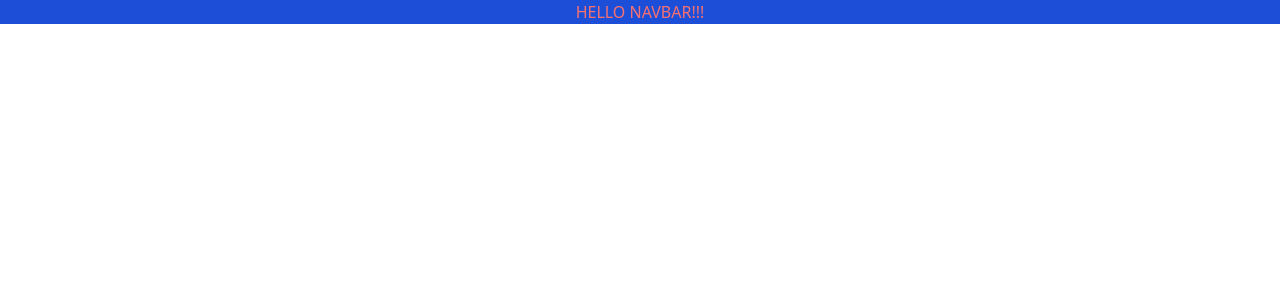
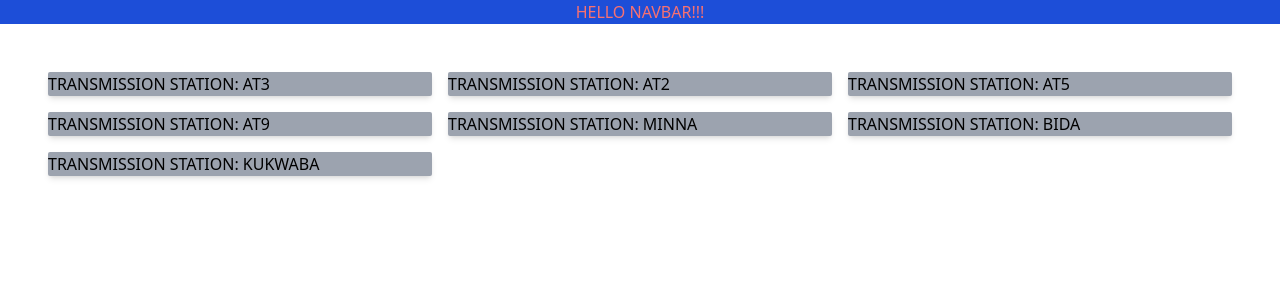
Before and after one commit to Pinnoche/Data-Tracker, a React (Create React App) app: page /disco/aedc/ts in a window 1280 px wide. Before the commit this address had no page. Shown: the top 300 px of the page. Built offline with nearby package versions, Linux system fonts and the light colour scheme; data requests are answered from the project's data file.

Commit message:
rearrangement

```diff
--- a/src/App.js
+++ b/src/App.js
@@ -2,6 +2,7 @@ import { BrowserRouter as Router, Route, Routes } from 'react-router-dom';
 import NavBar from './components/NavBar';
 import Home from './pages/Home';
 import AEDC from './pages/disco/AEDC';
+import TS from './pages/disco/TS';
 function App() {
   return (
     <Router>
@@ -12,6 +13,7 @@ function App() {
         <Routes>
             <Route path="/" element={<Home />} />
             <Route path='/disco/aedc' element={<AEDC />} />
+            <Route path='/disco/aedc/ts' element={<TS />} />
         </Routes>
 
     </Router>
--- a/src/components/Feeder.jsx
+++ b/src/components/Feeder.jsx
@@ -1,14 +1,35 @@
+import { useState } from "react";
+function Feeder({ datas, filteredTsData, gotoTs }) {
+    const [band, setBand] = useState(null);
+    const displayedBands = new Set();
+    const filteredBandData =  filteredTsData.filter(tsData => tsData.band === band);
+  return (
+    <div className="p-6">
 
-function Feeder({ datas, filteredData }) {
 
-  return (
-    <div className="p-6">{
-        datas && <div>{filteredData.map((data, index) => (
-            <table key={index} className="rounded-sm shadow-sm bg-gray-300 w-full mb-4 text-center">
+        <div className='grid grid-cols-3 gap-4 cursor-pointer [&>p]:font-bold'>
+                {datas && filteredTsData.map((tsData, index) => {
+                if(!displayedBands.has(tsData.band)){
+                    displayedBands.add(tsData.band);
+                    return (
+                        <div key={index} onClick={() => setBand(tsData.band)}>
+                        <p>BAND {tsData.band} </p>
+                        </div>
+                    )
+                }
+                return null;
+
+                })}
+      </div>
+
+
+        {datas && <div>{filteredBandData.map((data, index) => (
+        <table key={index} className="rounded-sm shadow-sm bg-gray-300 w-full mb-4 text-center">
                 <thead>
                 <tr className="text-xl border-b-2 [&>th]:border-r-2">
                     <th>DATA</th>
                     <th>VALUES</th>
+                    <th className="text-green-400 cursor-default" onClick={() => gotoTs()}>Go Back</th>
                 </tr>
                 </thead>
                 <tbody>
@@ -27,10 +48,6 @@ function Feeder({ datas, filteredData }) {
                 {data.injection_substation && <tr className="tr">
                     <th>INJECTION SUBSTATION</th>
                     <td>{data.injection_substation}</td>
-                </tr>}
-                {data.transmission_station && <tr className="tr">
-                    <th>TRANSMISSION STATION</th>
-                    <td>{data.transmission_station}</td>
                 </tr>}
                 <tr className="tr">
                     <th>VOLTAGE LEVEL</th>
@@ -70,9 +87,7 @@ function Feeder({ datas, filteredData }) {
                 </tr>
                 </tbody>
             </table>
-
-        ))}</div>
-        }
+             ))}</div>}
     </div>
   )
 }
--- a/src/pages/disco/AEDC.jsx
+++ b/src/pages/disco/AEDC.jsx
@@ -1,39 +1,16 @@
-import Feeder from '../../components/Feeder'
-import { useState, useEffect } from 'react'
-
-
+import { Link } from "react-router-dom"
 function AEDC() {
-    const [ datas, setData ] = useState([]);
-    const [ bandData, setBandData] = useState('');
-    useEffect(() => {
-        fetch('http://localhost:8000/data')
-        .then(res => {
-            return res.json();
-        })
-        .then(data => {
-            setData(data);
-        })
-        }, []);
-
-        const filteredData =  datas.filter(data => data.band === bandData);
 
   return (
     <div>
-    <div className='text-blue-900 text-center rounded-sm shadow-md p-6'>
-      <h1>WELCOME TO AEDC</h1>
+      <div className='text-blue-900 text-center rounded-sm shadow-md p-6'>
+        <h1>WELCOME TO AEDC</h1>
 
-      <h3>Feeder Information</h3>
-      <div className='grid grid-cols-3 gap-4 cursor-pointer [&>p]:font-bold'>
-        {['A', 'B', 'C'].map((band, index) => (
-            <div key={index} onClick={() => setBandData(band)}>
-                <p>BAND {band} </p>
-            </div>
-            ))}
-      </div>
-    </div>
-    <div>
-        <Feeder datas={datas} filteredData={filteredData} />
-      </div>
+        <Link to='/disco/aedc/ts'>
+          <h3>Feeder Information</h3>
+        </Link>
+     </div>
+
     </div>
 
   )
--- /dev/null
+++ b/src/pages/disco/TS.jsx
@@ -0,0 +1,54 @@
+import React, { useState, useEffect } from 'react'
+import Feeder from '../../components/Feeder'
+
+function TS() {
+    const [ datas, setData ] = useState([]);
+    const [ tS, setTs ] = useState(null);
+    const [hideTs, setHideTs] = useState(true);
+    const [feeder, showFeeder] = useState(false);
+    const displayedTs = new Set();
+    useEffect(() => {
+        fetch('http://localhost:8000/data')
+        .then(res => {
+            return res.json();
+        })
+        .then(data => {
+            setData(data);
+        })
+        }, []);
+
+        const filteredTsData =  datas.filter(data => data.transmission_station === tS);
+        const handleStation = (station)=> {
+            setHideTs(false);
+            showFeeder(true);
+            setTs(station);
+        };
+        const gotoTs = () => {
+            showFeeder(false);
+            setHideTs(true);
+        }
+
+  return (
+    <div>
+      { hideTs && <div className='grid grid-cols-3 gap-4 [&>p]:font-bold p-12 mx-auto'>
+        {datas && datas.map((data, index) => {
+          if(!displayedTs.has(data.transmission_station)){
+              displayedTs.add(data.transmission_station);
+              return (
+                <div key={index} onClick={() => handleStation(data.transmission_station)} className='bg-gray-400 shadow-md rounded-sm cursor-pointer'>
+                 <p>TRANSMISSION STATION: {data.transmission_station} </p>
+                </div>
+              )
+          }
+          return null;
+
+        })}
+      </div>}
+      {feeder && <div>
+        <Feeder datas={datas} filteredTsData={filteredTsData} gotoTs={gotoTs} />
+      </div>}
+    </div>
+  )
+}
+
+export default TS
```
Also changed, not shown: src/setupTests.js (deleted, +0 -5 lines), src/logo.svg (deleted), src/reportWebVitals.js (indentation only).
